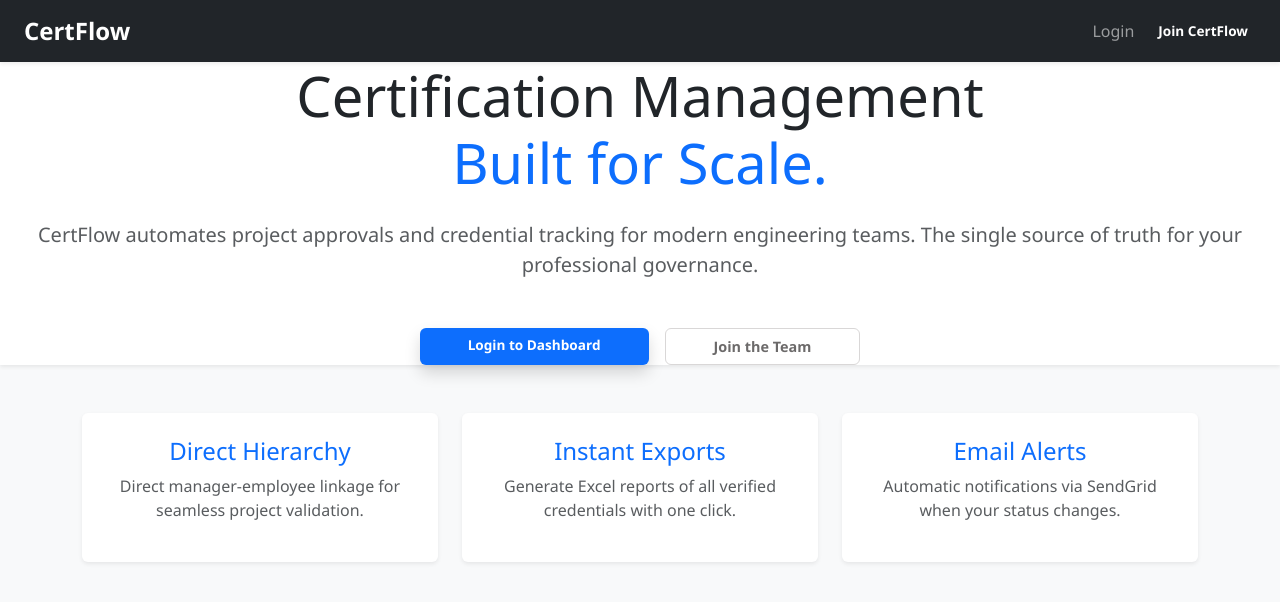
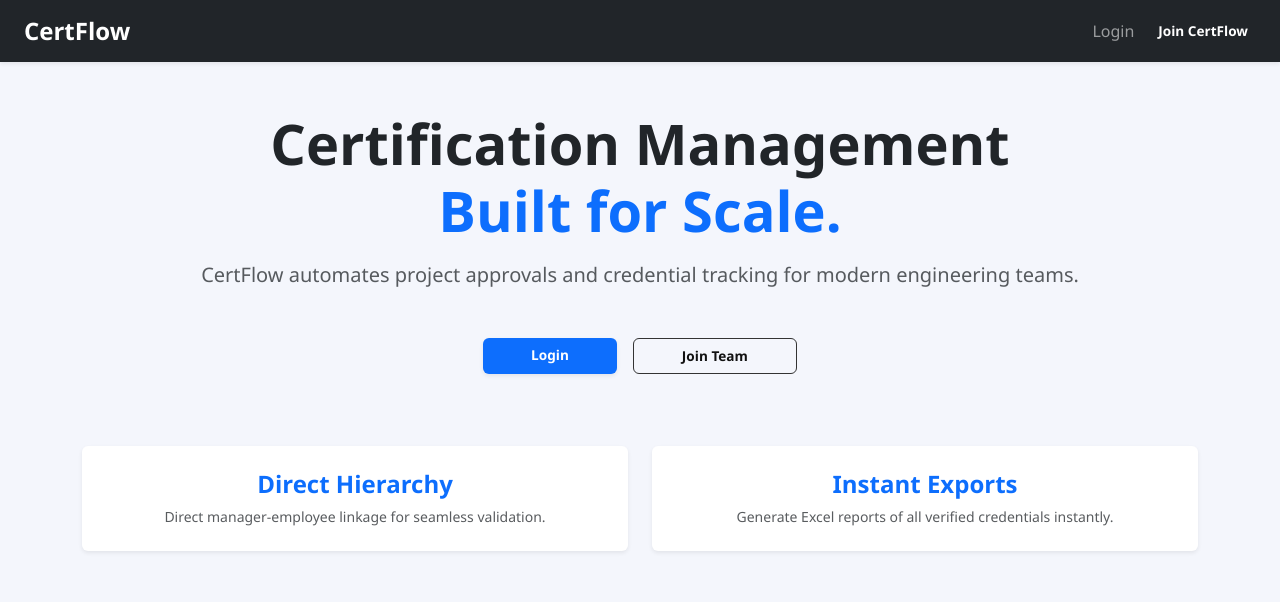
Before and after one commit to ishpreet160/CertFlow, a React (Create React App) app in the folder project-portal-frontend/: page / in a window 1280 px wide. Shown: the top 602 px of the page. Built offline with nearby package versions, Linux system fonts and the light colour scheme.

Commit message:
feat: establish CertFlow core architecture and unified UI

```diff
--- a/project-portal-frontend/src/App.js
+++ b/project-portal-frontend/src/App.js
@@ -19,9 +19,8 @@
   return (
     <div>
       <NavBar />
-
+      <main className="flex-grow-1 d-flex flex-column justify-content-center">
       <Routes>
-
           <Route
           path="/register"
           element={<RegisterPage/>}/>
@@ -63,6 +62,7 @@
         />
         <Route path="*" element={<Navigate to="/login" />} />
       </Routes>
+      </main>
     </div>
   );
 }
--- a/project-portal-frontend/src/pages/Home.js
+++ b/project-portal-frontend/src/pages/Home.js
@@ -3,53 +3,40 @@
 
 const Home = () => {
   return (
-    <div className="min-h-screen bg-light">
-      {/* Hero Section */}
-      <header className="bg-white py-20 px-6 text-center shadow-sm">
-        <h2 className="display-4 font-weight-bold text-dark mb-4">
-          Certification Management <br /><span className="text-primary">Built for Scale.</span>
-        </h2>
-        <p className="lead text-muted max-w-2xl mx-auto mb-5">
-          CertFlow automates project approvals and credential tracking for modern engineering teams.
-          The single source of truth for your professional governance.
-        </p>
-        <div className="d-flex justify-content-center gap-3">
-          <Link to="/login" className="btn btn-primary btn-lg px-5 shadow">
-            Login to Dashboard
-          </Link>
-          {/* Note: In your current logic, /register is PROTECTED.
-              If you want guests to sign up, move /register out of ProtectedRoute in App.js */}
-          <Link to="/register" className="btn btn-outline-secondary btn-lg px-5">
-            Join the Team
-          </Link>
-        </div>
-      </header>
+    <div className="container py-5">
+      <div className="row justify-content-center text-center">
+       <div className="text-center mb-5 pb-4">
+          <h1 className="display-4 fw-bold text-dark mb-3">
+            Certification Management <br />
+            <span className="text-primary">Built for Scale.</span>
+          </h1>
+          <p className="lead text-muted mb-5 px-md-5">
+            CertFlow automates project approvals and credential tracking for modern engineering teams.
+          </p>
+          <div className="d-flex justify-content-center gap-3 mb-5">
+            <Link to="/login" className="btn btn-primary btn-lg px-5 shadow-sm">Login</Link>
+            <Link to="/register" className="btn btn-outline-dark btn-lg px-5">Join Team</Link>
+          </div>
 
-      {/* Features Section */}
-      <section id="features" className="container py-5">
-        <div className="row g-4 text-center">
-          <div className="col-md-4">
-            <div className="p-4 bg-white rounded shadow-sm h-100">
-              <h4 className="text-primary">Direct Hierarchy</h4>
-              <p className="text-muted">Direct manager-employee linkage for seamless project validation.</p>
+
+          {/* Feature Grid - Glued to the Hero */}
+          <div className="row g-4 mt-2">
+            <div className="col-md-6">
+              <div className="card h-100 border-0 shadow-sm p-4">
+                <h4 className="text-primary fw-bold">Direct Hierarchy</h4>
+                <p className="small text-muted mb-0">Direct manager-employee linkage for seamless validation.</p>
+              </div>
             </div>
-          </div>
-          <div className="col-md-4">
-            <div className="p-4 bg-white rounded shadow-sm h-100">
-              <h4 className="text-primary">Instant Exports</h4>
-              <p className="text-muted">Generate Excel reports of all verified credentials with one click.</p>
-            </div>
-          </div>
-          <div className="col-md-4">
-            <div className="p-4 bg-white rounded shadow-sm h-100">
-              <h4 className="text-primary">Email Alerts</h4>
-              <p className="text-muted">Automatic notifications via SendGrid when your status changes.</p>
+            <div className="col-md-6">
+              <div className="card h-100 border-0 shadow-sm p-4">
+                <h4 className="text-primary fw-bold">Instant Exports</h4>
+                <p className="small text-muted mb-0">Generate Excel reports of all verified credentials instantly.</p>
+              </div>
             </div>
           </div>
         </div>
-      </section>
+      </div>
     </div>
   );
 };
-
 export default Home;
--- a/project-portal-frontend/src/pages/RegisterPage.js
+++ b/project-portal-frontend/src/pages/RegisterPage.js
@@ -70,10 +70,16 @@
           <div className="card shadow-lg border-0 rounded-4">
             <div className="card-body p-5">
               <h2 className="text-center fw-bold mb-2">Join CertFlow</h2>
-              <p className="text-muted text-center mb-4">Establish your professional identity</p>
+              <p className="text-muted text-center mb-4">
+                Establish your professional identity
+              </p>
 
               {message && (
-                <div className={`alert ${message.includes('✅') ? 'alert-success' : 'alert-danger'} fade show`}>
+                <div
+                  className={`alert ${
+                    message.includes("✅") ? "alert-success" : "alert-danger"
+                  } fade show`}
+                >
                   {message}
                 </div>
               )}
@@ -81,55 +87,109 @@
               <form onSubmit={handleSubmit}>
                 <div className="mb-3">
                   <label className="form-label fw-semibold">Full Name</label>
-                  <input type="text" name="name" className="form-control form-control-lg" placeholder="e.g. Ishpreet Kaur" onChange={handleChange} required />
+                  <input
+                    type="text"
+                    name="name"
+                    className="form-control form-control"
+                    placeholder="e.g. Ishpreet Kaur"
+                    onChange={handleChange}
+                    required
+                  />
                 </div>
 
                 <div className="mb-3">
-                  <label className="form-label fw-semibold">Email Address</label>
-                  <input type="email" name="email" className="form-control form-control-lg" placeholder="name@company.com" onChange={handleChange} required />
+                  <label className="form-label fw-semibold">
+                    Email Address
+                  </label>
+                  <input
+                    type="email"
+                    name="email"
+                    className="form-control form-control"
+                    placeholder="name@company.com"
+                    onChange={handleChange}
+                    required
+                  />
                 </div>
 
                 <div className="mb-3">
                   <label className="form-label fw-semibold">Password</label>
-                  <input type="password" name="password" className="form-control form-control-lg" onChange={handleChange} required />
+                  <input
+                    type="password"
+                    name="password"
+                    className="form-control form-control"
+                    onChange={handleChange}
+                    required
+                  />
                 </div>
 
                 {/* HIERARCHY SELECTION */}
                 <div className="mb-4">
-                  <label className="form-label fw-semibold text-primary">Assign Manager / Supervisor</label>
+                  <label className="form-label fw-semibold ">
+                    Assign Manager / Supervisor
+                  </label>
                   <select
                     name="manager_id"
-                    className="form-select form-select-lg border-primary"
+                    className="form-select form-select border-primary"
                     onChange={handleChange}
-                    required={form.role === 'employee'}
+                    required={form.role === "employee"}
                   >
                     <option value="">-- Select Who You Report To --</option>
-                    {managers.map(m => (
-                      <option key={m.id} value={m.id}>{m.name} ({m.role})</option>
-                    ))}
+                    {managers.length > 0 ? (
+                      managers.map((m) => (
+                        <option key={m.id} value={m.id}>
+                          {m.name} ({m.role})
+                        </option>
+                      ))
+                    ) : (
+                      <option disabled>
+                        ⚠️ No supervisors found. Please contact Admin.
+                      </option>
+                    )}
                   </select>
-                  <div className="form-text">This ensures your projects are routed to the right person for approval.</div>
+                  <div className="form-text">
+                    This ensures your projects are routed to the right person
+                    for approval.
+                  </div>
                 </div>
 
                 {/* ROLE SELECTION (Only visible if Admin is registering someone) */}
-                {currentUserRole === 'admin' && (
+                {currentUserRole === "admin" && (
                   <div className="mb-4 p-3 bg-light rounded">
-                    <label className="form-label fw-bold text-danger">Admin Control: Set Role</label>
-                    <select name="role" className="form-select" value={form.role} onChange={handleChange}>
+                    <label className="form-label fw-bold text-danger">
+                      Admin Control: Set Role
+                    </label>
+                    <select
+                      name="role"
+                      className="form-select"
+                      value={form.role}
+                      onChange={handleChange}
+                    >
                       <option value="employee">Employee</option>
                       <option value="manager">Manager</option>
                     </select>
                   </div>
                 )}
 
-                <button type="submit" className="btn btn-primary btn-lg w-100 fw-bold shadow-sm" disabled={loading}>
-                  {loading ? 'Processing...' : 'Create Account'}
+                <button
+                  type="submit"
+                  className="btn btn-primary btn-lg w-100 fw-bold shadow-sm"
+                  disabled={loading}
+                >
+                  {loading ? "Processing..." : "Create Account"}
                 </button>
               </form>
 
               {!token && (
                 <div className="text-center mt-4">
-                  <p className="mb-0 text-muted">Already have an account? <Link to="/login" className="text-primary fw-bold text-decoration-none">Login</Link></p>
+                  <p className="mb-0 text-muted">
+                    Already have an account?{" "}
+                    <Link
+                      to="/login"
+                      className="text-primary fw-bold text-decoration-none"
+                    >
+                      Login
+                    </Link>
+                  </p>
                 </div>
               )}
             </div>
```
Also changed, not shown: 1 other file (tests, documents, lock files or other folders).
